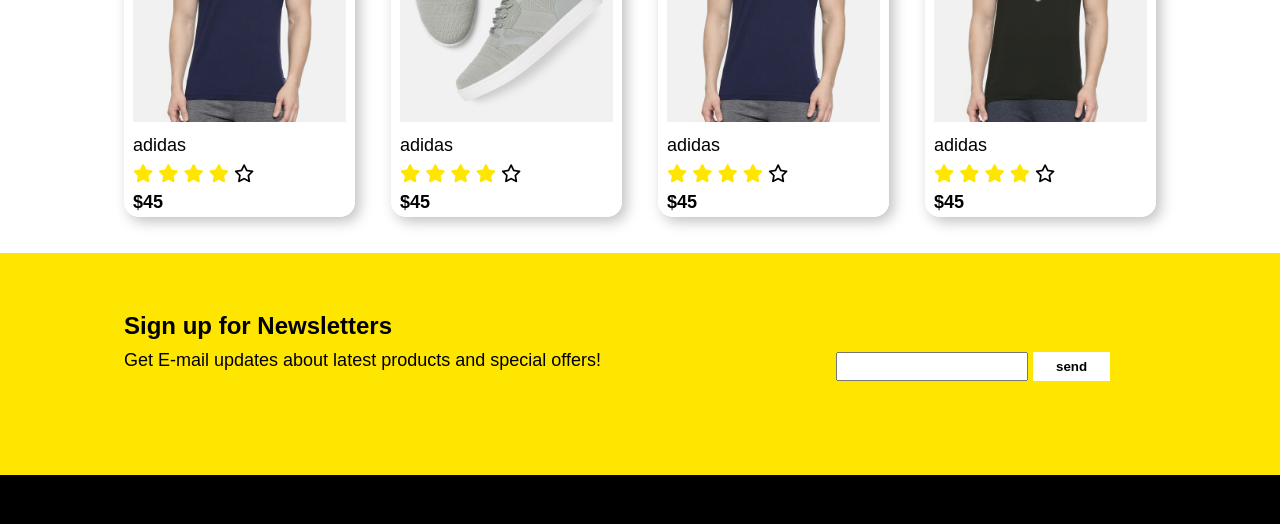
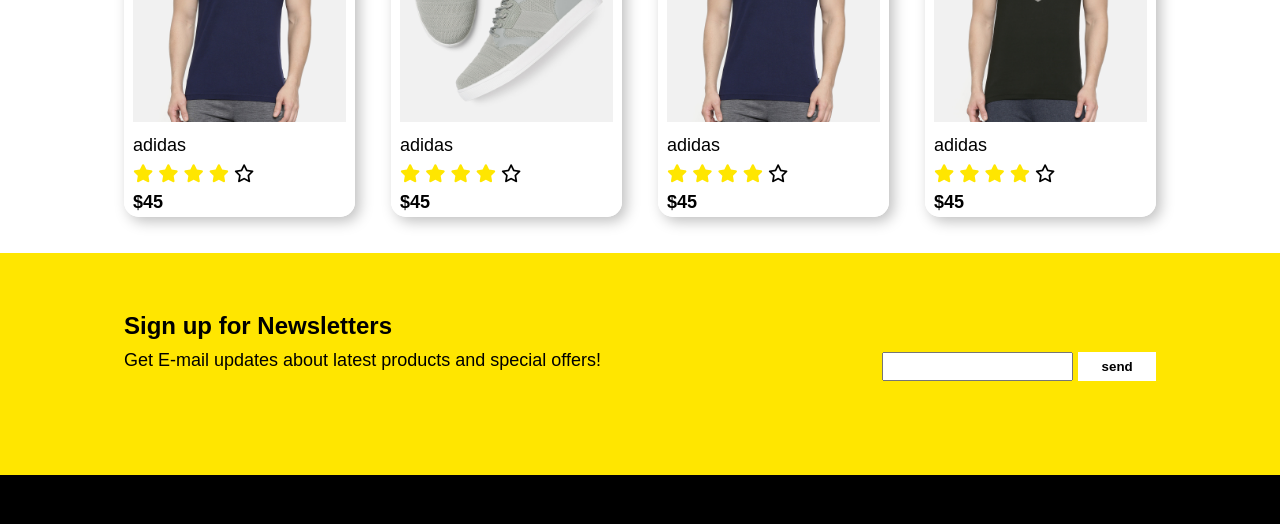
Before and after one commit to rahilansari261/ecom-js-1, a website: page index.html in a window 1280 px wide. Shown: the part 1682-2206 px from the top of the page. Drawn offline with Linux system fonts and the light colour scheme.

Commit message:
newletter design fixed

```diff
--- a/style.css
+++ b/style.css
@@ -584,6 +584,9 @@ input {
   font-size: var(--fs-h3);
   font-weight: var(--fw-bold);
 }
+.email-collector {
+  justify-self: start;
+}
 @media (min-width: 600px) {
   .newsletter-title,
   .newsletter-body {
@@ -592,7 +595,7 @@ input {
 
   .email-collector {
     grid-column: 4/5;
-    justify-self: start;
+    justify-self: end;
   }
 }
 /* ========================
```
